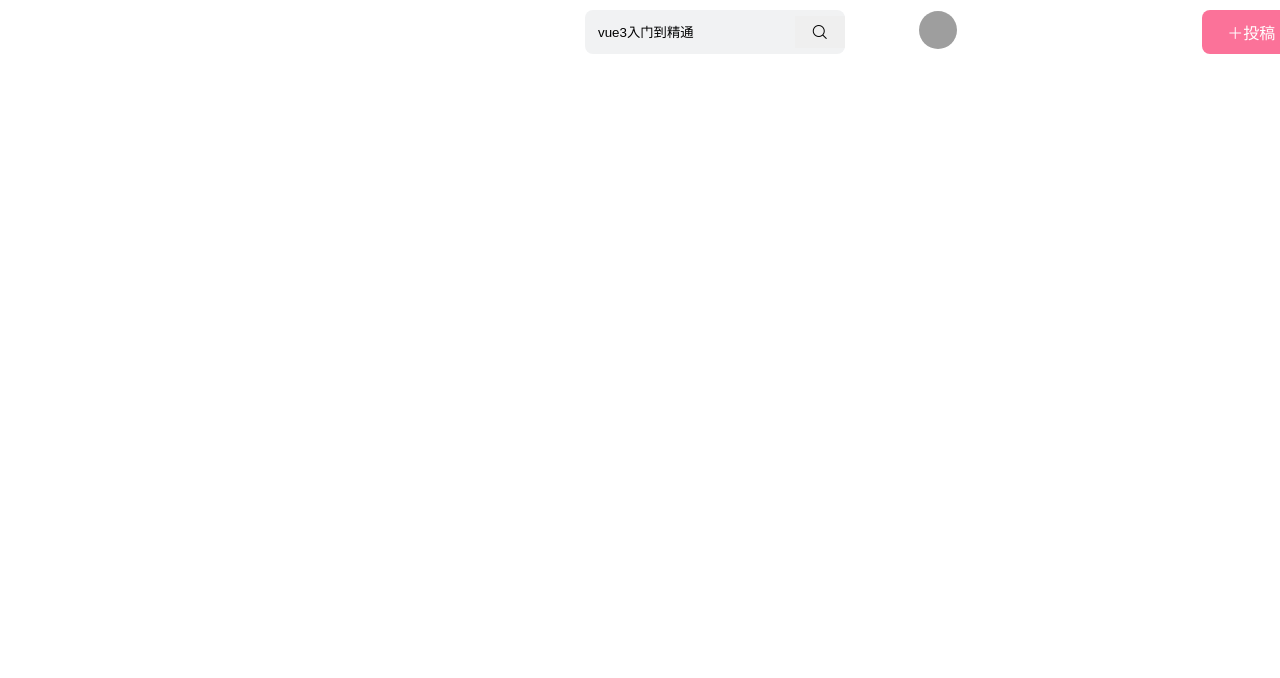
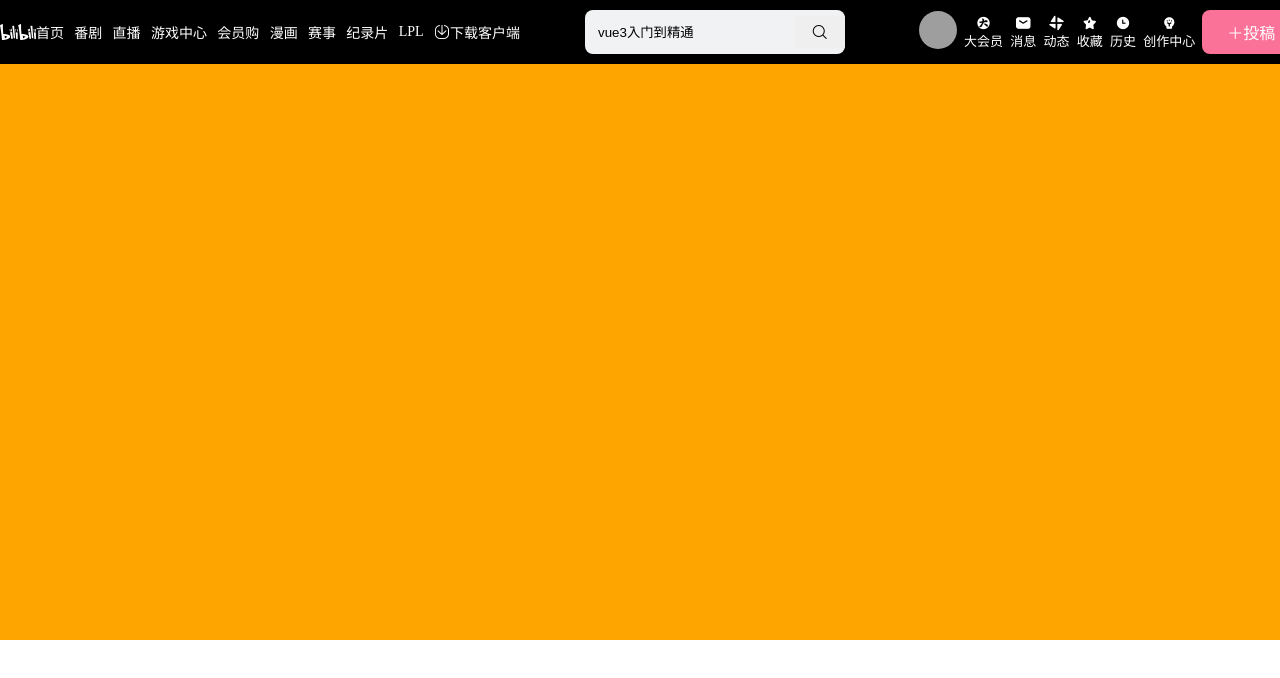
Before and after one commit to cwj12345612/cwj_bilibili_vue, a Vue app: page /#/search/1 in a window 1280 px wide. Shown: the top 678 px of the page. Built offline with nearby package versions, Linux system fonts and the light colour scheme; grey boxes are pictures that could not be loaded.

Commit message:
开始重写videocard

```diff
--- a/src/components/header/index.vue
+++ b/src/components/header/index.vue
@@ -1,5 +1,5 @@
 <template>
-    <header>
+    <header class="scroll">
         <header_left></header_left>
         <search ></search>
         <header_right></header_right>
@@ -12,11 +12,9 @@
 import header_left from './left/index.vue'
 import header_right from './right/index.vue'
 import search from '@/components/search/index.vue'
-
 </script>
 <style scoped>
 header {
-
     display: flex;
     width: 100%;
     /* flex-grow: 1; */
@@ -28,11 +26,10 @@ header {
     /* 相对父元素 */
     position: absolute;
     /* position: fixed;  top: 0; */
-
 }
 
 .scroll {
-    background-color: orange;
-    color: black;
+
+    background-color: black;
 }
 </style>
--- a/src/components/search/index.vue
+++ b/src/components/search/index.vue
@@ -6,27 +6,24 @@
       </button>
  </div>
 </template>
-
-
-
 <script setup>
-
 import {
       ref,
       watch,
       } from 'vue'
 
 import {
-
       } from 'vuex'
       import {
-            useRouter
+            useRouter,useRoute
       } from 'vue-router'
 const search=ref('vue3入门到精通')
 const router=useRouter()
 const submit=()=>{
       if(!search.value || !(search.value.trim()))   return false
-      router.push({name:'search',params:{'search':search.value}})
+    window.open(router.resolve({
+            name:'search',params:{'search':search.value}
+      }).href,'_blank')
 
 }
 </script>
--- a/src/components/video/videocard.vue
+++ b/src/components/video/videocard.vue
@@ -49,6 +49,8 @@ defineProps({
     flex-direction: column;
     justify-content: space-between;
 
+    /* min-width: 240px;
+    max-width: 380px; */
     /* background-color: #ffffff; */
     /* padding: 0 8px; */
 
--- a/src/store/modules/pageconfig.js
+++ b/src/store/modules/pageconfig.js
@@ -5,12 +5,17 @@ export default {
       windows: {
          clientWidth: 0,
          clientHeight: 0
+      },
+      header:{
+         leftshow:true,
+         searchshow:true,
+         rightshow:true,
+         backgroundColor:'none'
       }
    },
    mutations: {
       // 初始化整个页面的宽度 并监听窗口大小改变
       initWindowsHeightWidth(state) {
-
          const setWH = () => {
             state.windows.clientWidth = document.getElementById('app').clientWidth
             state.windows.clientHeight = state.windows.clientWidth
--- a/src/views/index/header/index.vue
+++ b/src/views/index/header/index.vue
@@ -47,15 +47,13 @@ export default {
 <style scoped>
 .header {
       width: 100%;
-      height: 20vh;
+      height: 20vw;
       min-height: 155px;
       max-height: 240px;
       z-index: -1;
       display: flex;
       padding: 0 40px;
       align-items: flex-end;
-
-
       /* 加载背景图 */
       background-image: url('@/assets/images/header.png');
       /* 背景图垂直、水平均居中 */
--- a/src/views/index/list/index.vue
+++ b/src/views/index/list/index.vue
@@ -28,7 +28,7 @@ const setWh=()=>{
    const val=store.state.pageconfig.windows
    videoconfig.width=((val.clientWidth - 2*64) * 0.6 * 0.32)+'px'
    const nh=  val.clientHeight  * 0.56 * 0.33
-   console.log(nh  )
+   // console.log(nh  )
    videoconfig.height= ((nh < 460 ) ? (460 * 0.47) :((nh > 780) ? ( 780 * 0.47) : nh)) +'px';
    // console.log(videoconfig.height)
 
@@ -40,7 +40,7 @@ watch(()=>store.state.pageconfig.windows,setWh,{deep:true})
 </script>
 <style scoped>
 .list {
-   margin-top: 3vh;
+   margin-top:4vw;
     display: flex;
     justify-content: space-between;
     padding: 0 64px;
--- a/src/views/index/list/left.vue
+++ b/src/views/index/list/left.vue
@@ -4,7 +4,7 @@
         :videoconfig="videoconfig"
         v-for="video in videolist.slice(0)"
         :video="video"
-      style="margin-bottom: 3vh;"
+      style="margin-bottom: 5vw;"
         ></videocard>
  </div>
 </template>
@@ -39,6 +39,7 @@ defineProps({
 </script>
 <style scoped>
 .left{
+
     flex-wrap: wrap;
       width: calc(40% + (60% * 0.32 * 2 + (60% * 0.02)) );
     height: 100%;
--- a/src/views/index/list/right.vue
+++ b/src/views/index/list/right.vue
@@ -4,7 +4,7 @@
 :videoconfig="videoconfig"
         v-for="video in videolist.slice(0)"
         :video="video"
-      style="margin-bottom: 3vh; "
+      style="margin-bottom: 5vw; "
 ></categorycard>
  </div>
 </template>
--- a/src/views/search/index.vue
+++ b/src/views/search/index.vue
@@ -1,9 +1,13 @@
-<template></template>
+<template>
+<div class="search"></div>
+
+</template>
 
 <script setup>
 
 import {
-      onMounted
+      onMounted,
+      ref,
 } from 'vue'
 
 import {
@@ -12,9 +16,19 @@ import {
 import {
       useRoute
 } from 'vue-router'
-useRoute()
+const search=ref()
+const route=useRoute()
 onMounted(() => {
-      // console.log(useRoute().params.search)
+      console.log(route.params.search)
+      search.value=route.params.search
 })
 </script>
-<style scoped></style>
+<style scoped>
+.search{
+      padding: 0 64px;
+      display: flex;
+      background-color: orange;
+      width: 100%;
+      height: 50vw;
+}
+</style>
```
Also changed, not shown: src/views/search/search_filter.vue (added, +19 -0 lines).
